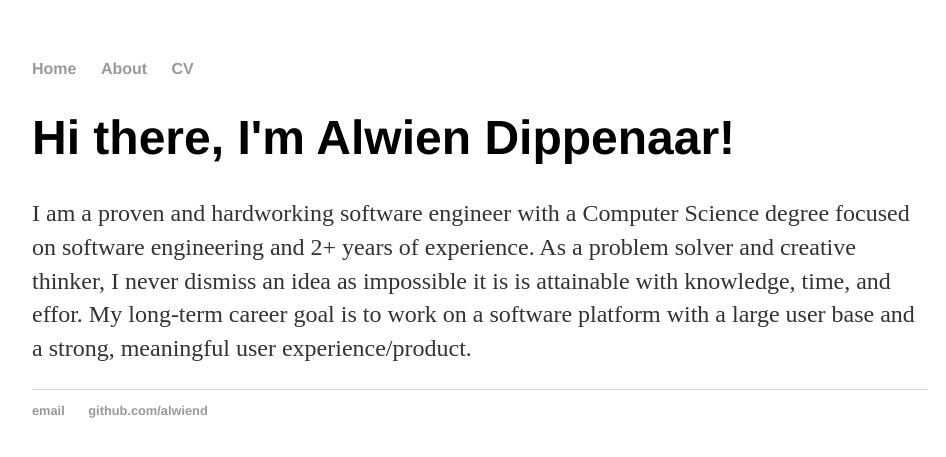
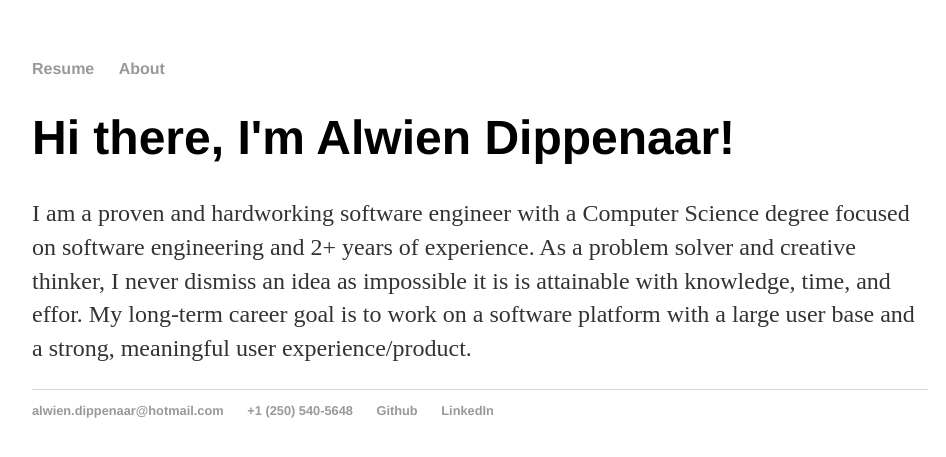
Before and after one commit to alwiend/alwiend.github.io, a Jekyll site: the page built from index.html, in a window 1280 px wide. Shown: the top 457 px of the page, without its empty margins (160-1106 px from the left). Built offline with Jekyll 4.4.1, drawn with Linux system fonts in a browser that asks for light colours.

Commit message:
make home page the resume

```diff
--- a/_layouts/default.html
+++ b/_layouts/default.html
@@ -8,9 +8,9 @@
 		<body>
 			<nav>
 	    		<ul>
-	        		<li><a href="/">Home</a></li>
+	        		<li><a href="/">Resume</a></li>
 		        	<li><a href="/about">About</a></li>
-	        		<li><a href="/cv">CV</a></li>
+	        		<!--<li><a href="/cv">CV</a></li>-->
 	        		<!--<li><a href="/blog">Blog</a></li>-->
 	    		</ul>
 			</nav>
@@ -21,8 +21,10 @@
 			</div><!-- /.container -->
 			<footer>
 	    		<ul>
-	        		<li><a href="mailto:alwien.dippenaar@hotmail.com">email</a></li>
-	        		<li><a href="https://github.com/alwiend">github.com/alwiend</a></li>
+	        		<li><a href="mailto:alwien.dippenaar@hotmail.com">alwien.dippenaar@hotmail.com</a></li>
+				<li><a href="tel:1-250-540-5648">+1 (250) 540-5648</a></li>
+				<li><a href="https://github.com/alwiend" target="_blank">Github</a></li>
+				<li><a href="https://www.linkedin.com/in/alwien-dippenaar/" target="_blank">LinkedIn</a></li>
 				</ul>
 			</footer>
 		</body>
```
